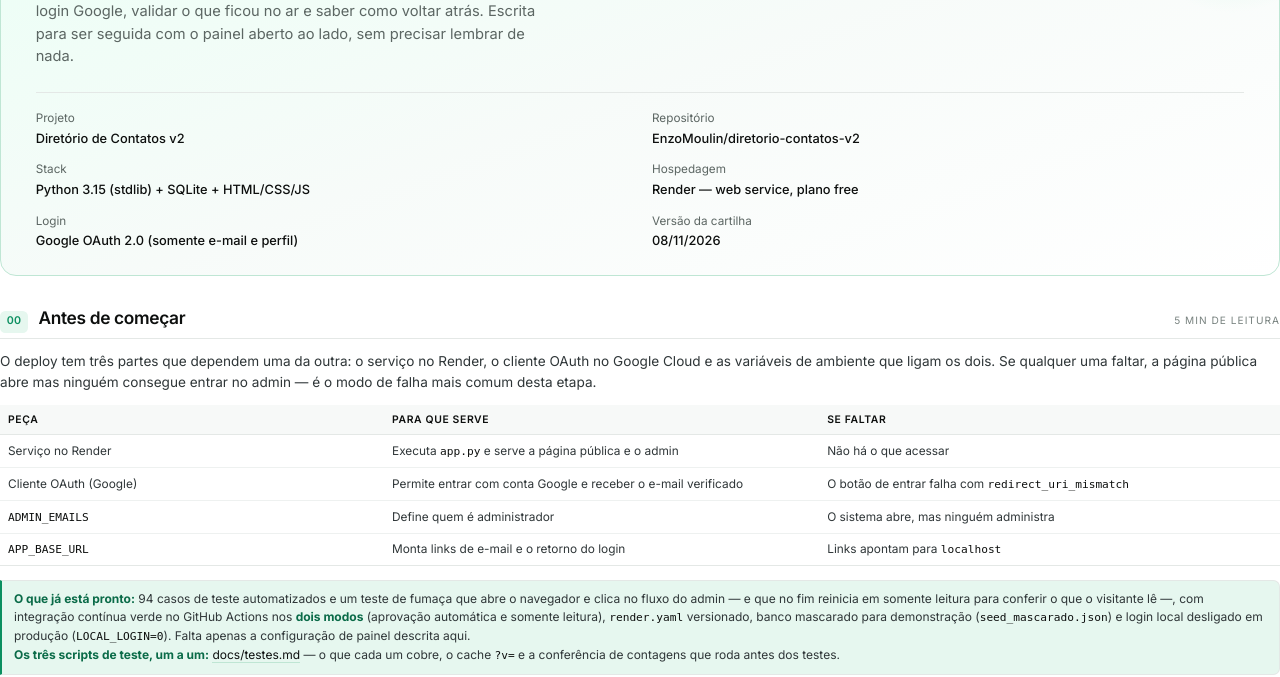
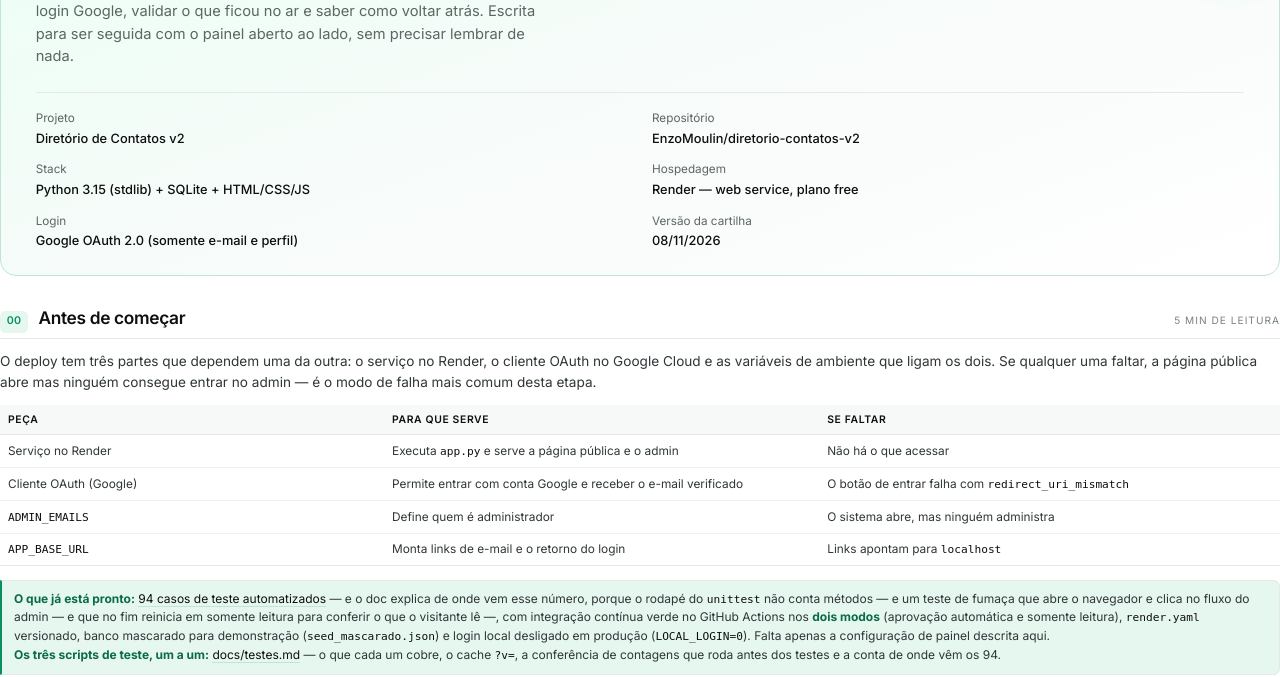
Before and after one commit to EnzoMoulin/diretorio-contatos-v2, a plain HTML site: page docs/cartilha-deploy.html in a window 1280 px wide. Shown: the part 134-811 px from the top of the page. Drawn offline with Linux system fonts and the light colour scheme.

Commit message:
docs: a cartilha leva o 94 para a conta em testes.md
- O callout 'o que ja esta pronto' ja linkava docs/testes.md; o numero agora
  aponta para a secao nova (#de-onde-vem-o-94), que e onde a conta do 94 esta
  escrita, e o rodape do callout diz que a conta mora la.
- PDF regerado com a receita de references/cartilha-pdf.md (playwright, A4,
  margens 12/10mm): Skia/PDF m158, 595.92x842.88 pts, 5 paginas, '94 casos de
  teste' intacto no pdftotext; conferir-contagens.py fecha CONTAGENS OK.

```diff
--- a/docs/cartilha-deploy.html
+++ b/docs/cartilha-deploy.html
@@ -68,14 +68,17 @@
     <tr><td><span class="mono">ADMIN_EMAILS</span></td><td>Define quem é administrador</td><td>O sistema abre, mas ninguém administra</td></tr>
     <tr><td><span class="mono">APP_BASE_URL</span></td><td>Monta links de e-mail e o retorno do login</td><td>Links apontam para <span class="mono">localhost</span></td></tr>
   </table>
-  <div class="callout"><b>O que já está pronto:</b> 94 casos de teste automatizados e um teste de fumaça
+  <div class="callout"><b>O que já está pronto:</b> <a href="testes.md#de-onde-vem-o-94">94 casos de teste
+  automatizados</a> — e o doc explica de onde vem esse número, porque o rodapé do
+  <span class="mono">unittest</span> não conta métodos — e um teste de fumaça
   que abre o navegador e clica no fluxo do admin — e que no fim reinicia em somente
   leitura para conferir o que o visitante lê —, com integração contínua
   verde no GitHub Actions nos <b>dois modos</b> (aprovação automática e somente leitura), <span class="mono">render.yaml</span> versionado, banco mascarado para demonstração
   (<span class="mono">seed_mascarado.json</span>) e login local desligado em produção
   (<span class="mono">LOCAL_LOGIN=0</span>). Falta apenas a configuração de painel descrita aqui.<br>
   <b>Os três scripts de teste, um a um:</b> <a href="testes.md">docs/testes.md</a> — o que cada um
-  cobre, o cache <span class="mono">?v=</span> e a conferência de contagens que roda antes dos testes.</div>
+  cobre, o cache <span class="mono">?v=</span>, a conferência de contagens que roda antes
+  dos testes e a conta de onde vêm os 94.</div>
 </section>
 
 <!-- ================= 1 ================= -->
```
Also changed, not shown: 1 other file.
